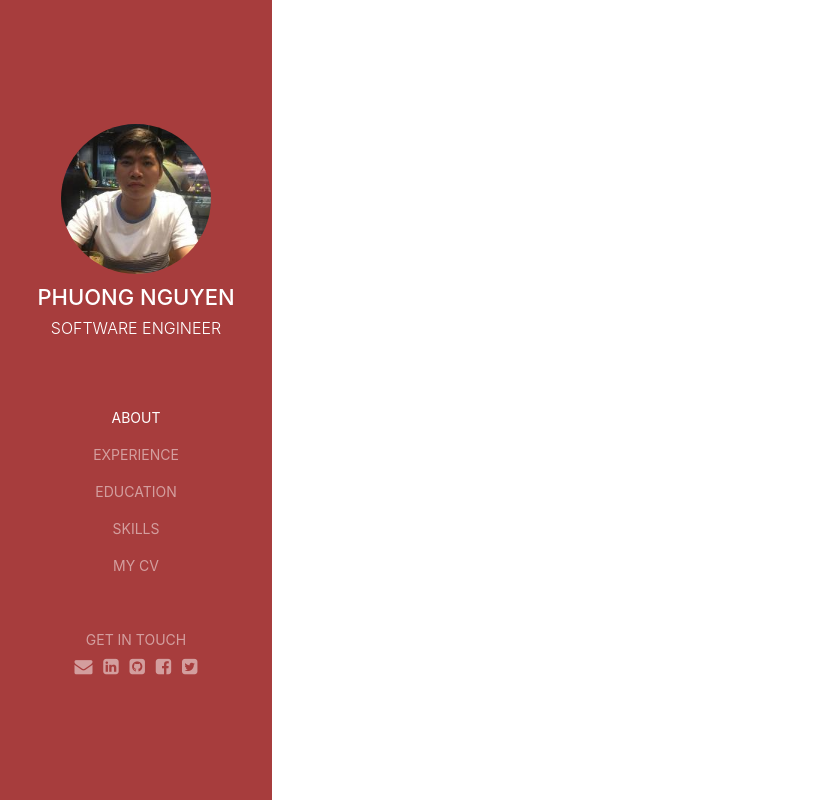
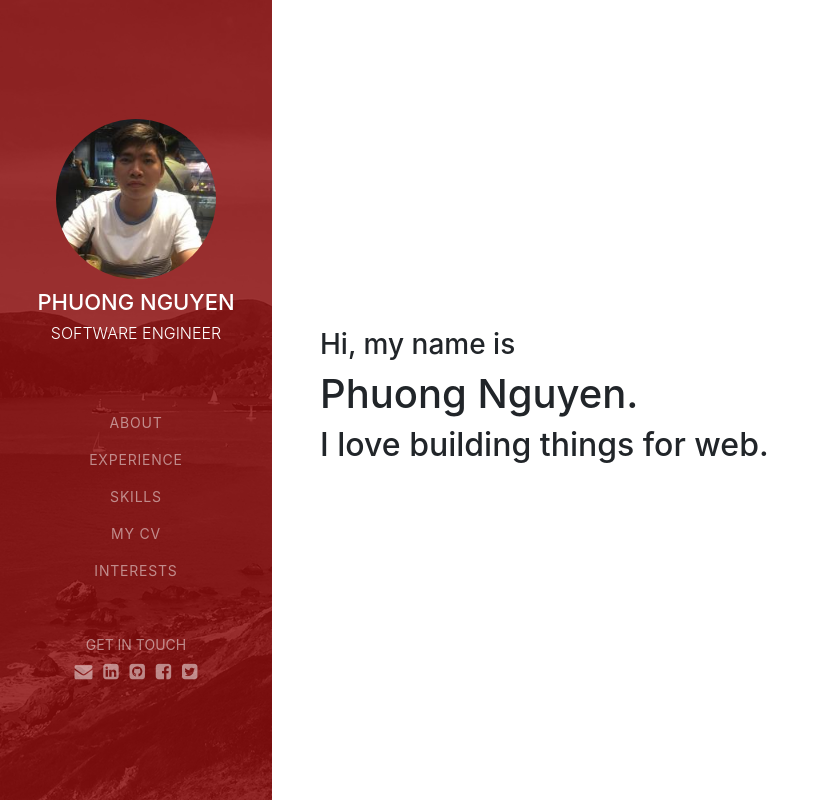
Before and after one commit to phuonganguyen/amplifyapp, a React (Create React App) app: page / in a window 1280 px wide. Shown: the top 802 px of the page, without its empty margins (0-830 px from the left). Built offline with nearby package versions, Linux system fonts and the light colour scheme.

Commit message:
add about component

```diff
--- a/src/App.js
+++ b/src/App.js
@@ -1,15 +1,22 @@
 import React, {Component} from 'react';
+import Container from 'react-bootstrap/Container'
 import './App.scss';
 import Sidebar from './components/sidebar/sidebar';
+import Home from './components/home';
+import About from './components/about';
+import Experience from './components/experience';
 
 class App extends Component {
   render(){
     return (
       <div className="wrapper">
         <Sidebar></Sidebar>
-        <div className="content-page"></div>
+        <Container fluid className="p-0">
+          <Home></Home>
+          <About></About>
+          <Experience></Experience>
+        </Container>
       </div>
-
     );
   }
 }
--- a/src/App.scss
+++ b/src/App.scss
@@ -1,2 +1,35 @@
-@import '~bootstrap/scss/bootstrap.scss';
-@import '~font-awesome/scss/font-awesome.scss';
+.wrapper{
+    margin-left: 17rem;
+
+    &::before{
+        position: fixed;
+        top: 0;
+        bottom: 0;
+        left: 0;
+        right: auto;
+        display: block;
+        content: " ";
+        width: 17rem;
+        background: url(./images/home-bg.jpg) top center no-repeat #bababa;
+        background-size: cover;
+    }
+}
+
+section{
+    padding-top: 5rem!important;
+    padding-bottom: 5rem!important;
+    max-width: 75rem;
+}
+
+@media (min-width: 992px){
+    section{
+        padding-top: 3rem!important;
+        padding-bottom: 3rem!important;
+    }
+}
+
+@media(min-width: 768px){
+    section{
+        min-height: 100vh;
+    }
+}
--- /dev/null
+++ b/src/components/about.js
@@ -0,0 +1,16 @@
+import React,{Component} from 'react';
+
+export default class About extends Component{
+    render(){
+        return(
+            <section id="about" className="p-3 p-lg-5 d-flex align-items-center" data-section="about">
+                <div className="w-100">
+                    <h2 className="mb-5">About Me</h2>
+                    <p>Hello! I'm Phuong, a software engineer based in Ho Chi Minh City, Vietnam specializing in building exceptional, high-quality websites and applications.</p>
+                    <p>As a web developer, I enjoy using my obsessive attention to detail, my unequivocal love for making things, and my mission-driven work ethic to literally change the world. That's why I’m excited to make a big impact at a high growth company.</p>
+                    <p>Shortly after graduating from <a href="https://www.hoasen.edu.vn/en" target="_blank">Hoa Sen University</a>, I joined the engineering team at CSC (<a href="https://www.dxc.technology/vn_en" target="_blank">DXC Technology</a>) where I work on a wide variety of interesting and meaningful projects on a daily basis.</p>
+                </div>
+            </section>
+        );
+    }
+}
--- /dev/null
+++ b/src/components/experience.js
@@ -0,0 +1,13 @@
+import React,{Component} from 'react';
+
+export default class Experience extends Component{
+    render(){
+        return(
+            <section id="experience" className="p-3 p-lg-5 d-flex align-items-center" data-section="experience">
+                <div className="w-100">
+                    <h2 className="mb-5">Experience</h2>
+                </div>
+            </section>
+        );
+    }
+}
--- /dev/null
+++ b/src/components/home.js
@@ -0,0 +1,15 @@
+import React,{Component} from 'react';
+
+export default class Home extends Component{
+    render(){
+        return(
+            <section id="home" className="p-3 p-lg-5 d-flex align-items-center">
+                <div className="w-100">
+                    <h3>Hi, my name is</h3>
+                    <h1>Phuong Nguyen.</h1>
+                    <h2>I love building things for web.</h2>
+                </div>
+            </section>
+        );
+    }
+}
--- a/src/components/sidebar/sidebar.js
+++ b/src/components/sidebar/sidebar.js
@@ -1,5 +1,5 @@
 import React,{Component} from 'react';
-import profilePic from './profile_pic.jpeg';
+import profilePic from '../../images/profile_pic.jpeg';
 import {Navbar, Nav} from 'react-bootstrap';
 import Image from 'react-bootstrap/Image';
 import './sidebar.scss';
@@ -7,29 +7,29 @@ import './sidebar.scss';
 export default class Sidebar extends Component{
     render(){
         return(
-            <Navbar expand="lg" className="sidebar" variant="dark">
-                <Navbar.Brand href="#root">
+            <Navbar expand="lg" className="sidebar" variant="dark" fixed="top">
+                <Navbar.Brand href="#home">
                     <Image src={profilePic} fluid roundedCircle className="img-profile" />
                     <h1 className="name">Phuong Nguyen</h1>
                     <h2 className="title">Software Engineer</h2>
                 </Navbar.Brand>
                 <Navbar.Toggle aria-controls="basic-navbar-nav" />
                 <Navbar.Collapse id="basic-navbar-nav">
-                    <Nav defaultActiveKey="/about" className="flex-column">
-                        <Nav.Item>
-                            <Nav.Link href="/about">About</Nav.Link>
+                    <Nav as="ul">
+                        <Nav.Item as="li">
+                            <Nav.Link href="#about" data-nav-section="about">About</Nav.Link>
                         </Nav.Item>
-                        <Nav.Item>
-                            <Nav.Link href="#">Experience</Nav.Link>
+                        <Nav.Item as="li">
+                            <Nav.Link href="#experience" data-nav-section="experience">Experience</Nav.Link>
                         </Nav.Item>
-                        <Nav.Item>
-                            <Nav.Link href="#">Education</Nav.Link>
-                        </Nav.Item>
-                        <Nav.Item>
+                        <Nav.Item as="li">
                             <Nav.Link href="#">Skills</Nav.Link>
                         </Nav.Item>
-                        <Nav.Item>
+                        <Nav.Item as="li">
                             <Nav.Link href="#">My CV</Nav.Link>
+                        </Nav.Item>
+                        <Nav.Item as="li">
+                            <Nav.Link href="#">Interests</Nav.Link>
                         </Nav.Item>
                     </Nav>
                 </Navbar.Collapse>
--- a/src/components/sidebar/sidebar.scss
+++ b/src/components/sidebar/sidebar.scss
@@ -15,8 +15,8 @@
         padding: .5rem;
 
         .img-profile{
-            width: 150px;
-            height: 150px;
+            max-width: 10rem;
+            max-height: 10rem;
             margin-bottom: 10px;
         }
 
@@ -43,10 +43,15 @@
         margin-bottom: 45px;
 
         .navbar-nav{
+            flex-direction: column;
             width: 100%;
 
-            .nav-link:hover{
-                color: #fff;
+            .nav-link{
+                letter-spacing: .05rem;
+
+                &:hover{
+                    color: #fff;
+                }
             }
         }
     }
@@ -72,3 +77,17 @@
         }
     }
 }
+
+@media(min-width: 992px){
+    .sidebar{
+        .navbar-collapse{
+            .navbar-nav{
+                .nav-item{
+                    .nav-link{
+                        display: block;
+                    }
+                }
+            }
+        }
+    }
+}
--- a/src/index.scss
+++ b/src/index.scss
@@ -1,3 +1,6 @@
+@import '~bootstrap/scss/bootstrap.scss';
+@import '~font-awesome/scss/font-awesome.scss';
+
 body {
   margin: 0;
   font-family: -apple-system, BlinkMacSystemFont, "Segoe UI", "Roboto", "Oxygen",
@@ -5,7 +8,6 @@ body {
     sans-serif;
   -webkit-font-smoothing: antialiased;
   -moz-osx-font-smoothing: grayscale;
-  background: #f6f6f6;
 }
 
 code {
```
Also changed, not shown: src/images/home-bg.jpg (added), src/images/profile_pic.jpeg (renamed from src/components/sidebar/profile_pic.jpeg).
